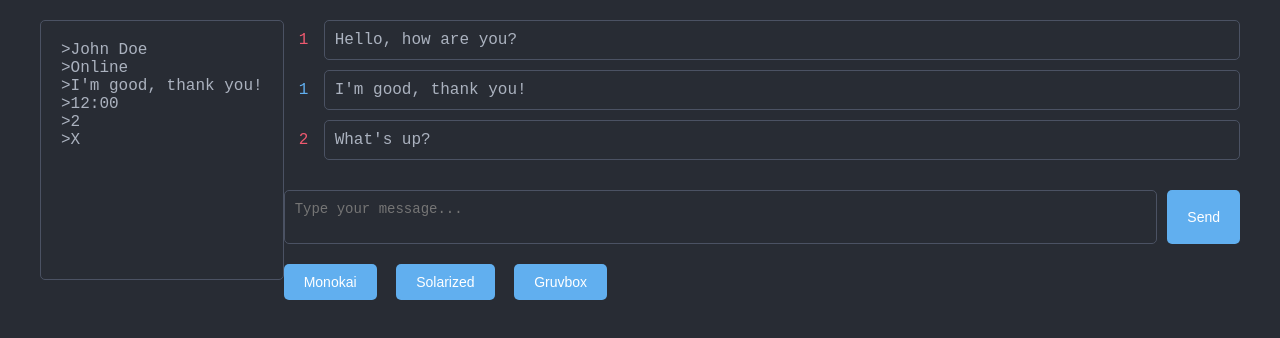
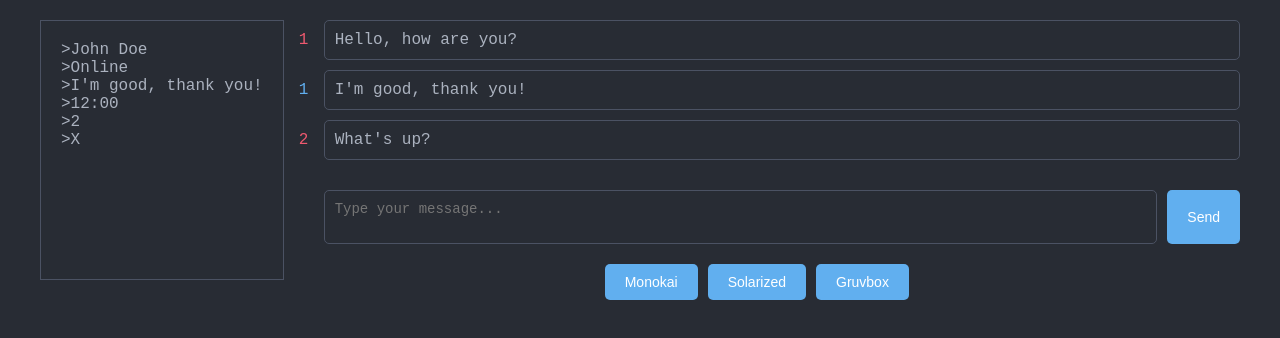
Before and after one commit to kryptokazz/VimChat, a plain HTML site: page index.html in a window 1280 px wide. Drawn offline with Linux system fonts and the light colour scheme.

Commit message:
modified:   style.css

```diff
--- a/style.css
+++ b/style.css
@@ -34,7 +34,7 @@ body {
     flex-direction: column;
     background-color: var(--background-color);
     padding: 20px;
-    border-radius: 5px;
+    border-racenter;;
     border: 1px solid #4B5263;
     margin-bottom: 20px; /* Add some spacing between contacts */
 }
@@ -90,6 +90,7 @@ body {
     background-color: var(--background-color);
     color: #ABB2BF;
     resize: none;
+    margin-left: 40px;
 }
 
 .send-button {
@@ -109,6 +110,8 @@ body {
 
 .color-buttons {
     margin-top: 20px;
+    display: flex;
+    justify-content: center;
 }
 
 .color-button {
```
